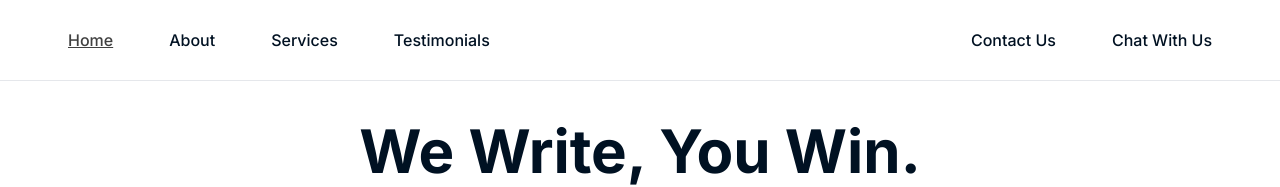
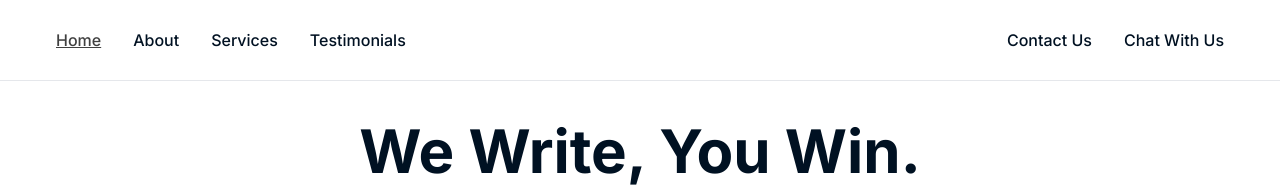
Before and after one commit to anzaeee/doitwritenow, a SvelteKit app: page / in a window 1280 px wide. Shown: the top 187 px of the page. Built offline with nearby package versions, Linux system fonts and the light colour scheme.

Commit message:
minor css changes to button class

```diff
--- a/src/app.css
+++ b/src/app.css
@@ -4,7 +4,7 @@
 
 @layer components {
     .btn-primary {
-      @apply py-2 px-5 font-semibold focus:outline-none;
+      @apply py-1 px-2 font-semibold focus:outline-none;
     }
   }
 
```
